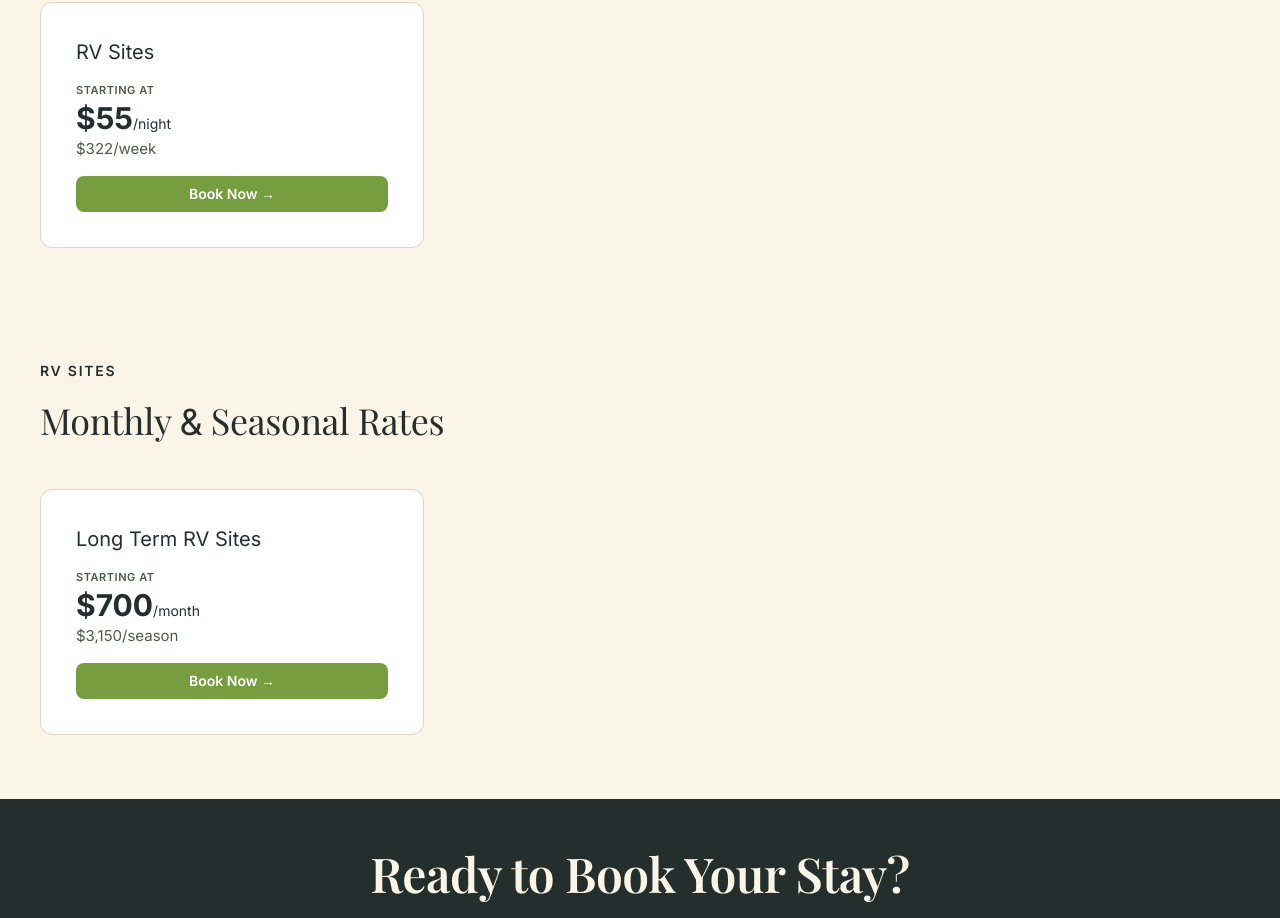
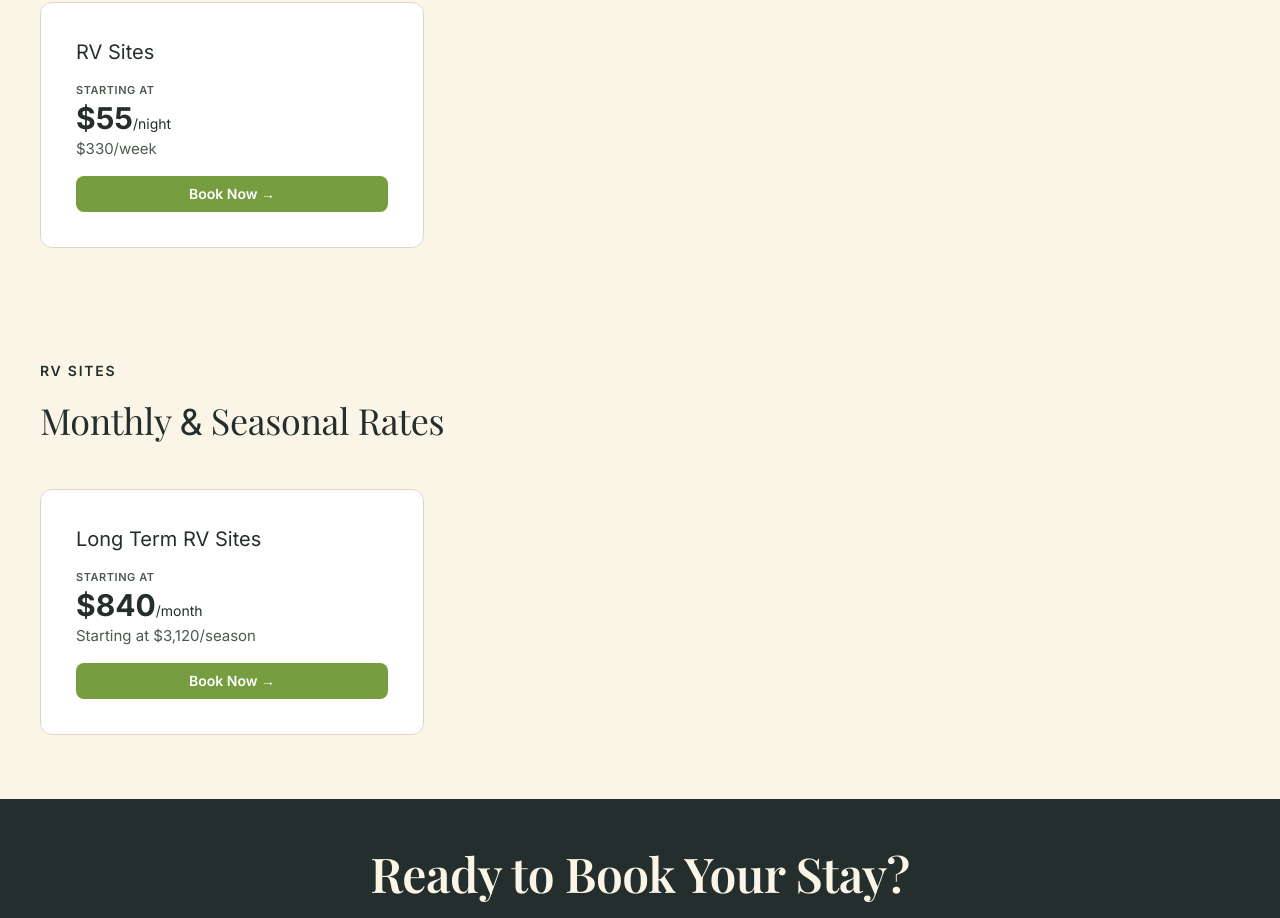
Before and after one commit to JiaheLi0604/Willow-Mill-Campground, a Next.js app: page /rates in a window 1280 px wide. Shown: the part 1000-1918 px from the top of the page. Built offline with nearby package versions, Linux system fonts and the light colour scheme; a web font is replaced by a local one.

Commit message:
Update rates: weekly $330, monthly $840, seasonal starting at $3,120

```diff
--- a/app/rates/page.tsx
+++ b/app/rates/page.tsx
@@ -129,7 +129,7 @@ export default function Rates() {
                   className="text-[var(--muted-foreground)] mt-1"
                   style={{ fontSize: "0.9375rem" }}
                 >
-                  $322/week
+                  $330/week
                 </p>
               </div>
               <a
@@ -179,14 +179,14 @@ export default function Rates() {
                   className="font-bold text-[var(--forest-deep)] leading-none"
                   style={{ fontSize: "1.875rem" }}
                 >
-                  $700
+                  $840
                   <span className="text-sm font-normal">/month</span>
                 </p>
                 <p
                   className="text-[var(--muted-foreground)] mt-1"
                   style={{ fontSize: "0.9375rem" }}
                 >
-                  $3,150/season
+                  Starting at $3,120/season
                 </p>
               </div>
               <a
```
